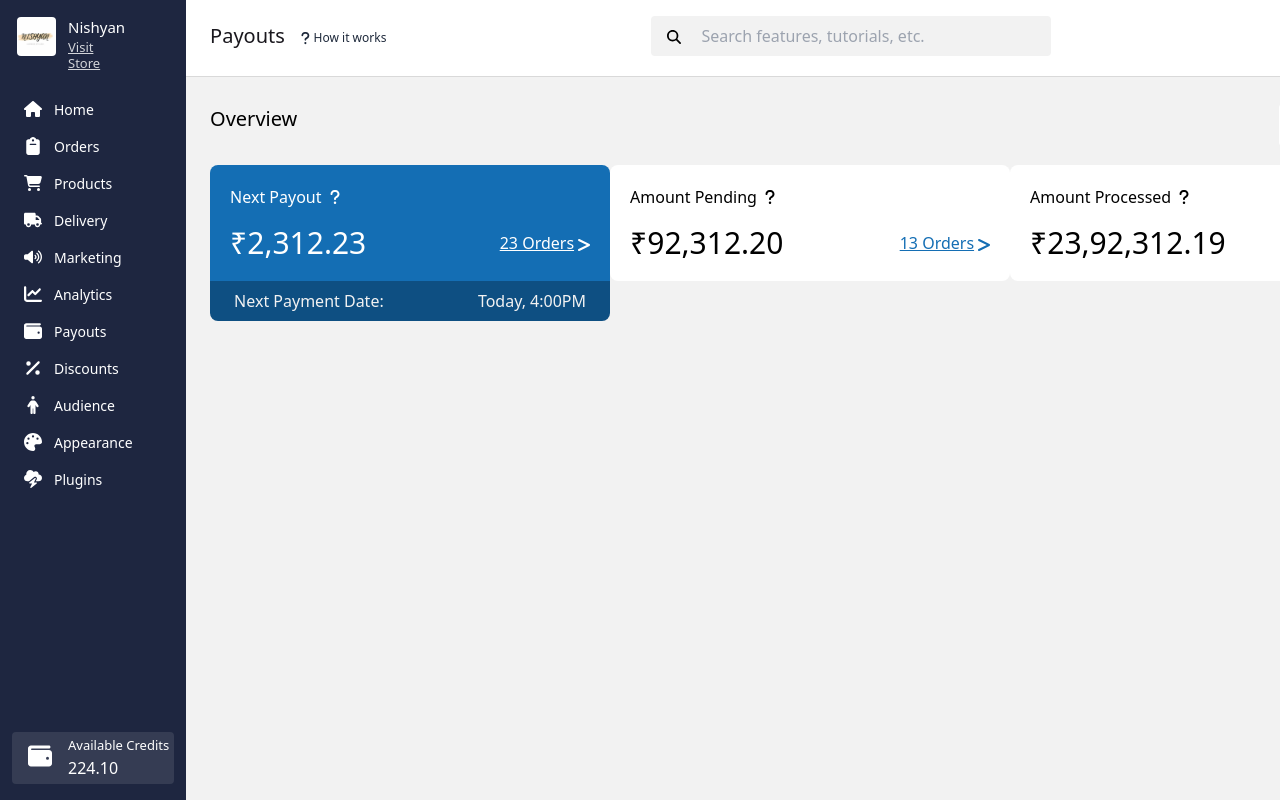
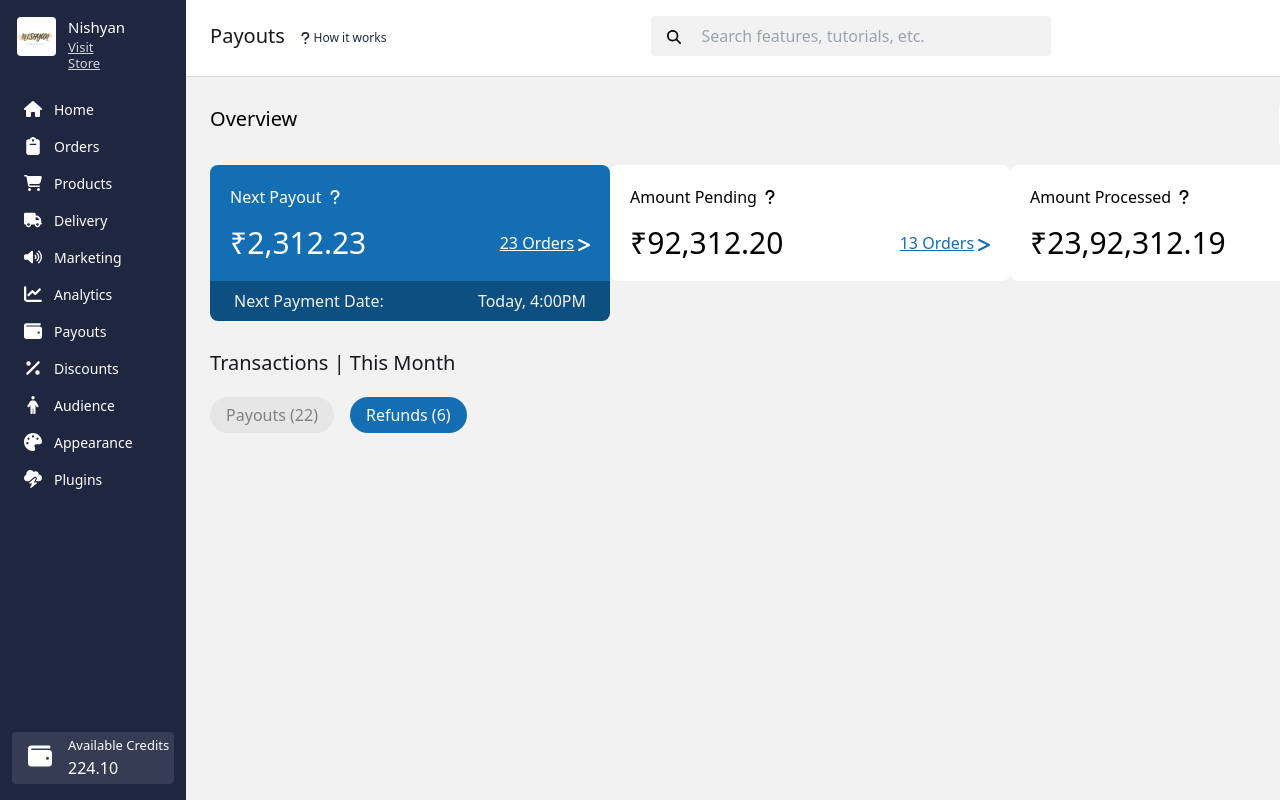
Before and after one commit to Aswin246/frontend-practice, a React (Vite) app: page / in a window 1280 px wide. Shown: the top 800 px of the page. Built offline with nearby package versions, Linux system fonts and the light colour scheme.

Commit message:
feat: Added Transactions section

```diff
--- a/src/App.tsx
+++ b/src/App.tsx
@@ -4,6 +4,7 @@ import Header from "./components/Header";
 import Overview from "./components/Overview";
 import { Payout } from "./components/payout";
 import { Transactions } from "./components/Transactions";
+import OrderPanel from "./OrderPanel";
 
 function App() {
   return (
@@ -14,7 +15,8 @@ function App() {
           <Header />
           <Overview />
           <Payout />
-          {/* <Transactions /> */}
+          <Transactions />
+          <OrderPanel />
         </div>
       </div>
     </>
--- /dev/null
+++ b/src/OrderPanel.tsx
@@ -0,0 +1,7 @@
+export default function OrderPanel() {
+  return (
+    <>
+      <div className="ml-6 bg-white mt-6"></div>
+    </>
+  );
+}
--- /dev/null
+++ b/src/components/OrderTextbox.tsx
@@ -0,0 +1,3 @@
+export default function OrderTextBox() {
+  return <></>;
+}
--- a/src/components/Transactions.tsx
+++ b/src/components/Transactions.tsx
@@ -1,9 +1,17 @@
 export function Transactions() {
   return (
     <>
-      <div className="flex flex-col ml-6 pl-6"></div>
-      <div className="font-medium text-[#1A181E] text-xl">
+      <div className="flex  ml-6 pl-6 mt-7"></div>
+      <div className=" flex flex-row justify-between font-medium text-[#1A181E] text-xl ml-6 ">
         Transactions | This Month
+      </div>
+      <div className="flex flex-row justify-start mt-5">
+        <div className=" flex flex-row justify-between items-center px-4 py-[6px]  ml-6 bg-[#E6E6E6] text-[#808080] rounded-full">
+          Payouts (22)
+        </div>
+        <div className=" flex flex-row justify-between items-center px-4 py-[6px]  ml-4 bg-[#146EB4] text-[#FFFFFF] rounded-full">
+          Refunds (6)
+        </div>
       </div>
     </>
   );
```
